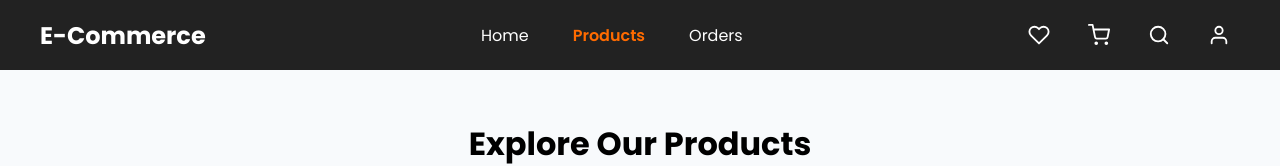
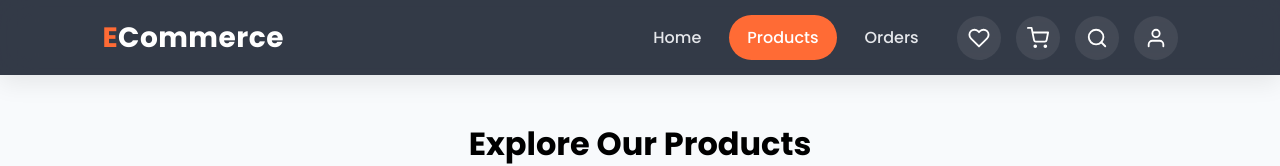
Before and after one commit to ShreeSingh77/E_commerce-web, a React (Vite) app in the folder client/: page /products in a window 1280 px wide. Shown: the top 166 px of the page. Built offline with nearby package versions, Linux system fonts and the light colour scheme; no server answers.

Commit message:
feat: enhance footer and navbar components with improved styling, responsive design, and updated content

```diff
--- a/client/src/components/Footer/Footer.css
+++ b/client/src/components/Footer/Footer.css
@@ -1,64 +1,100 @@
 .footer{
-    background:#1f1f1f;
-    color:white;
-    margin-top:80px;
+    background:#111827;
+    color:#fff;
+    margin-top:90px;
 }
 
 .footer-container{
-    width:90%;
+    width:85%;
     margin:auto;
-    padding:60px 0;
+    padding:70px 0 50px;
+
     display:grid;
-    grid-template-columns:repeat(auto-fit,minmax(220px,1fr));
+    grid-template-columns:repeat(auto-fit,minmax(240px,1fr));
     gap:40px;
 }
 
 .footer-logo{
-    color:#ff6b00;
-    margin-bottom:15px;
+    font-size:2rem;
+    color:#ff6b35;
+    margin-bottom:18px;
+}
+
+.footer-box h3{
+    font-size:1.25rem;
+    margin-bottom:20px;
+    color:#fff;
 }
 
 .footer-box p{
-    color:#ccc;
-    line-height:1.7;
-}
-
-.footer-box h3{
-    margin-bottom:18px;
+    color:#cbd5e1;
+    line-height:1.8;
+    margin-bottom:12px;
 }
 
 .footer-box a{
     display:block;
+    color:#cbd5e1;
     text-decoration:none;
-    color:#ccc;
-    margin-bottom:12px;
+    margin-bottom:14px;
     transition:.3s;
 }
 
 .footer-box a:hover{
-    color:#ff6b00;
+    color:#ff6b35;
+    transform:translateX(6px);
 }
 
 .social-icons{
     display:flex;
     gap:15px;
-    margin-top:20px;
-    font-size:20px;
+    margin-top:25px;
 }
 
 .social-icons svg{
+    width:42px;
+    height:42px;
+    padding:10px;
+    background:#1f2937;
+    border-radius:50%;
     cursor:pointer;
-    transition:.3s;
+    transition:.35s;
 }
 
 .social-icons svg:hover{
-    color:#ff6b00;
-    transform:translateY(-3px);
+    background:#ff6b35;
+    transform:translateY(-6px);
 }
 
 .footer-bottom{
+    border-top:1px solid rgba(255,255,255,.08);
     text-align:center;
-    border-top:1px solid #333;
-    padding:18px;
-    color:#bbb;
+    padding:22px;
+    color:#94a3b8;
+    font-size:.95rem;
 }
+
+@media(max-width:768px){
+
+    .footer{
+        margin-top:70px;
+    }
+
+    .footer-container{
+        width:90%;
+        padding:50px 0 35px;
+        gap:35px;
+    }
+
+    .footer-logo{
+        font-size:1.8rem;
+    }
+
+    .footer-box{
+        text-align:center;
+    }
+
+    .social-icons{
+        justify-content:center;
+    }
+}
--- a/client/src/components/Footer/Footer.jsx
+++ b/client/src/components/Footer/Footer.jsx
@@ -14,10 +14,19 @@ const Footer = () => {
 
         <div className="footer-box">
           <h2 className="footer-logo">E-Commerce</h2>
+
           <p>
-            Your one-stop destination for quality products at the best prices.
-            Shop smarter with us.
+            Discover premium products with trusted quality, secure shopping,
+            and fast delivery. Making your online shopping experience simple
+            and enjoyable.
           </p>
+
+          <div className="social-icons">
+            <FaFacebookF />
+            <FaInstagram />
+            <FaTwitter />
+            <FaLinkedinIn />
+          </div>
         </div>
 
         <div className="footer-box">
@@ -39,18 +48,11 @@ const Footer = () => {
         </div>
 
         <div className="footer-box">
-          <h3>Contact</h3>
+          <h3>Contact Us</h3>
 
           <p>📍 Lucknow, India</p>
           <p>📞 +91 9876543210</p>
           <p>✉ support@ecommerce.com</p>
-
-          <div className="social-icons">
-            <FaFacebookF />
-            <FaInstagram />
-            <FaTwitter />
-            <FaLinkedinIn />
-          </div>
         </div>
 
       </div>
--- a/client/src/components/Navbar.css
+++ b/client/src/components/Navbar.css
@@ -1,77 +1,90 @@
 .navbar{
-  position: fixed;
-  top: 0;
-  left: 0;
-  width: 100%;
-  height: 70px;
+    position:fixed;
+    top:0;
+    left:0;
+    width:100%;
+    height:75px;
 
-  display: flex;
-  justify-content: space-between;
-  align-items: center;
+    display:flex;
+    justify-content:space-between;
+    align-items:center;
 
-  padding: 0 40px;
-  background: #222;
-  z-index: 1000;
-  box-sizing: border-box;
-}
+    padding:0 8%;
 
-.logo{
-  color: white;
-  font-size: 24px;
-  font-weight: bold;
-}
+    background:rgba(17,24,39,.85);
+    backdrop-filter:blur(16px);
 
-.nav-links{
-  display: flex;
-  gap: 20px;
-}
+    box-shadow:0 8px 25px rgba(0,0,0,.08);
 
-.nav-links a{
-  color: white;
-  text-decoration: none;
-  padding: 8px 12px;
-  border-radius: 6px;
-  transition:all 0.3s ease;
-}
-
-.nav-links a:hover{
-  color: #ff6b00;
-  background: rgba(255,255,255,.08);
-}
-
-.nav-links a.active{
-    color:#ff6b00;
-    font-weight:600;
+    z-index:1000;
+    transition:.35s ease;
+    box-sizing:border-box;
 }
 
 .logo{
     text-decoration:none;
-    color:white;
+    color:#fff;
+    font-size:28px;
+    font-weight:800;
+    letter-spacing:.5px;
+    transition:.3s;
+}
+
+.logo span{
+    color:#ff6b35;
 }
 
 .logo:hover{
-    color:#ff6b00;
+    color:#fff;
 }
+
+.nav-links{
+    display:flex;
+    align-items:center;
+    gap:10px;
+}
+
+.nav-links a{
+    color:#e5e7eb;
+    text-decoration:none;
+    padding:10px 18px;
+    border-radius:30px;
+    transition:.3s;
+    font-weight:500;
+}
+
+.nav-links a:hover{
+    background:rgba(255,255,255,.08);
+    color:#ff6b35;
+}
+
+.nav-links a.active{
+    background:#ff6b35;
+    color:#fff;
+}
+
+
 .nav-icons{
     display:flex;
     align-items:center;
-    gap:18px;
+    gap:15px;
 }
 
 .nav-icons a,
 .search-btn{
+    width:44px;
+    height:44px;
+
     display:flex;
     align-items:center;
     justify-content:center;
 
-    width:42px;
-    height:42px;
-
     border:none;
     border-radius:50%;
 
-    background:transparent;
-    color:white;
+    background:rgba(255,255,255,.08);
+
+    color:#fff;
 
     cursor:pointer;
 
@@ -79,81 +92,275 @@
     text-decoration:none;
 }
 
-.nav-icons a svg,
-.search-btn svg{
-    font-size:22px;
+.nav-icons a:hover,
+.search-btn:hover{
+    background:#ff6b35;
+    color:#fff;
+    transform:translateY(-3px);
+}
+.menu-btn{
+    display:none;
+
+    width:44px;
+    height:44px;
+
+    border:none;
+
+    border-radius:50%;
+
+    background:rgba(255,255,255,.08);
+
+    color:#fff;
+
+    font-size:26px;
+
+    cursor:pointer;
+
+    transition:.3s;
 }
 
-.nav-icons a:hover,
-.search-btn:hover{
-    background:#333;
-    color:#ff6b00;
-}
-.menu-btn {
-  display: none;
-  background: transparent;
-  border: none;
-  color: white;
-  font-size: 28px;
-  cursor: pointer;
+.menu-btn:hover{
+    background:#ff6b35;
 }
 
-@media (max-width: 768px) {
 
-  .menu-btn {
-    display: block;
-  }
-
-  .nav-links {
-    position: absolute;
-    top: 70px;
-    left: -100%;
-    width: 100%;
-    background: #222;
-    flex-direction: column;
-    align-items: center;
-    gap: 20px;
-    padding: 30px 0;
-    transition: 0.3s;
-  }
-
-  .nav-links.active {
-    left: 0;
-  }
-
-  .nav-icons {
-    display: none;
-  }
-}
 .icon-wrapper{
     position: relative;
     display: flex;
     align-items: center;
     justify-content: center;
+    overflow: visible;
+}
+/* Desktop icons restore */
+.nav-icons .icon-menu-item{
+    width:44px;
+    height:44px;
+
+    display:flex;
+    align-items:center;
+    justify-content:center;
+
+    border:none;
+    border-radius:50%;
+
+    background:rgba(255,255,255,.08);
+
+    color:#fff;
+
+    cursor:pointer;
+
+    transition:.3s;
+
+    text-decoration:none;
 }
 
+
+.nav-icons .icon-menu-item span:not(.nav-badge){
+    display:none;
+}
+
+
+.nav-icons .icon-menu-item:hover{
+    background:#ff6b35;
+    color:#fff;
+    transform:translateY(-3px);
+}
 .nav-badge{
-    position: absolute;
-    top: -5px;
-    right: -6px;
+    position:absolute;
 
-    min-width: 18px;
-    height: 18px;
-    padding: 0 4px;
+    top:2px;
+    right:2px;
 
-    display: flex;
-    align-items: center;
-    justify-content: center;
+    min-width:18px;
+    height:18px;
 
-    background: #ff6b00;
-    color: #fff;
+    padding:0 4px;
 
-    border: 2px solid #222;
-    border-radius: 50px;
+    display:flex;
+    align-items:center;
+    justify-content:center;
 
-    font-size: 10px;
-    font-weight: 700;
+    background:#ff6b35;
+    color:#fff;
 
-    line-height: 1;
-    box-sizing: border-box;
+    border:2px solid #111827;
+
+    border-radius:50%;
+
+    font-size:10px;
+    font-weight:700;
+
+    line-height:1;
+
+    z-index:20;
 }
+
+.nav-icons .icon-menu-item{
+  position: relative;
+}
+.mobile-menu{
+    display:flex;
+    align-items:center;
+    gap:20px;
+}
+
+
+
+.nav-icons .icon-menu-item svg{
+    font-size:22px;
+    width: 22px;
+    height: 22px;
+}
+/* Mobile */
+@media (max-width:768px){
+
+    .menu-btn{
+        display:block;
+    }
+
+
+    .mobile-menu{
+
+        position:fixed;
+
+        top:75px;
+        left:-100%;
+
+        width:100%;
+        height:calc(100vh - 75px);
+
+        background:rgba(17,24,39,.96);
+        backdrop-filter:blur(18px);
+
+        display:flex;
+        flex-direction:column;
+
+        align-items:center;
+
+        justify-content:flex-start;
+
+        padding-top:40px;
+
+        gap:35px;
+
+        transition:.35s ease;
+
+        z-index:999;
+    }
+
+
+    .mobile-menu.active{
+        left:0;
+    }
+
+    .mobile-menu .icon-menu-item{
+
+        position:relative;
+
+        display:flex;
+
+        align-items:center;
+
+        justify-content:center;
+
+        gap:10px;
+
+        width:100%;
+
+        padding:12px 20px;
+
+        border-radius:12px;
+
+        color:#fff;
+
+        text-decoration:none;
+
+        background:rgba(255,255,255,.08);
+
+    }
+
+
+    .mobile-menu .nav-links{
+
+
+        flex-direction:column;
+
+        gap:15px;
+
+        width:100%;
+    }
+
+
+    .mobile-menu .nav-links a{
+
+        width:220px;
+
+        text-align:center;
+
+        padding:15px;
+
+        font-size:18px;
+
+        border-radius:14px;
+    }
+
+
+
+    .mobile-menu .nav-icons{
+
+        display:flex;
+       flex-direction:column;
+
+        width:220px;
+        gap:20px;
+
+    }
+
+
+    .icon-menu-item{
+
+        width:100%;
+
+        justify-content:center;
+
+    }
+
+    .mobile-menu .icon-menu-item{
+
+        position:relative;
+
+        display:flex;
+
+        align-items:center;
+
+        justify-content:center;
+
+        gap:10px;
+
+        width:100%;
+
+        padding:12px 20px;
+
+        border-radius:12px;
+
+        color:#fff;
+
+        text-decoration:none;
+
+        background:rgba(255,255,255,.08);
+
+    }
+
+
+.mobile-menu .icon-menu-item span:not(.nav-badge){
+    display:block;
+}
+
+
+
+    .mobile-menu .icon-menu-item svg{
+        font-size:20px;
+    }
+
+
+}
--- a/client/src/components/Navbar.jsx
+++ b/client/src/components/Navbar.jsx
@@ -35,7 +35,7 @@ useEffect(() => {
   <nav className="navbar">
 
     <NavLink to="/" className="logo">
-        E-Commerce
+      <span>E</span>Commerce
     </NavLink>
 
     <button
@@ -44,7 +44,11 @@ useEffect(() => {
     >
       {menuOpen ? <FiX /> : <FiMenu />}
     </button>
-      <div className={`nav-links ${menuOpen ? "active" : ""}`}>
+
+
+    <div className={`mobile-menu ${menuOpen ? "active" : ""}`}>
+
+      <div className="nav-links">
         {navLinks.map((link) => (
           <NavLink
             key={link.path}
@@ -59,27 +63,52 @@ useEffect(() => {
 
       <div className="nav-icons">
 
-        <NavLink to="/wishlist" className="icon-wrapper">
+  <NavLink
+    to="/wishlist"
+    className="icon-menu-item"
+    onClick={() => setMenuOpen(false)}
+  >
     <FiHeart />
+    <span>Wishlist</span>
     {wishlist.length > 0 && (
-    <span className="nav-badge">{wishlist.length}</span>
+      <span className="nav-badge">
+        {wishlist.length}
+      </span>
     )}
   </NavLink>
 
-        <NavLink to="/cart" className="icon-wrapper">
+
+  <NavLink
+    to="/cart"
+    className="icon-menu-item"
+    onClick={() => setMenuOpen(false)}
+  >
     <FiShoppingCart />
+    <span>Cart</span>
     {cart.length > 0 && (
-    <span className="nav-badge">{cart.length}</span>
+      <span className="nav-badge">
+        {cart.length}
+      </span>
     )}
   </NavLink>
 
-        <button className="search-btn" type="button">
+
+  <button className="icon-menu-item search-btn">
     <FiSearch />
+    <span>Search</span>
   </button>
 
-        <NavLink to={isLoggedIn ? "/profile" : "/login"}>
+
+  <NavLink
+    to={isLoggedIn ? "/profile" : "/login"}
+    className="icon-menu-item"
+    onClick={() => setMenuOpen(false)}
+  >
     <FiUser />
+    <span>{isLoggedIn ? "Profile" : "Login"}</span>
   </NavLink>
+
+</div>
 
     </div>
 
```
Lines whose indentation alone changed are shown as unchanged.
